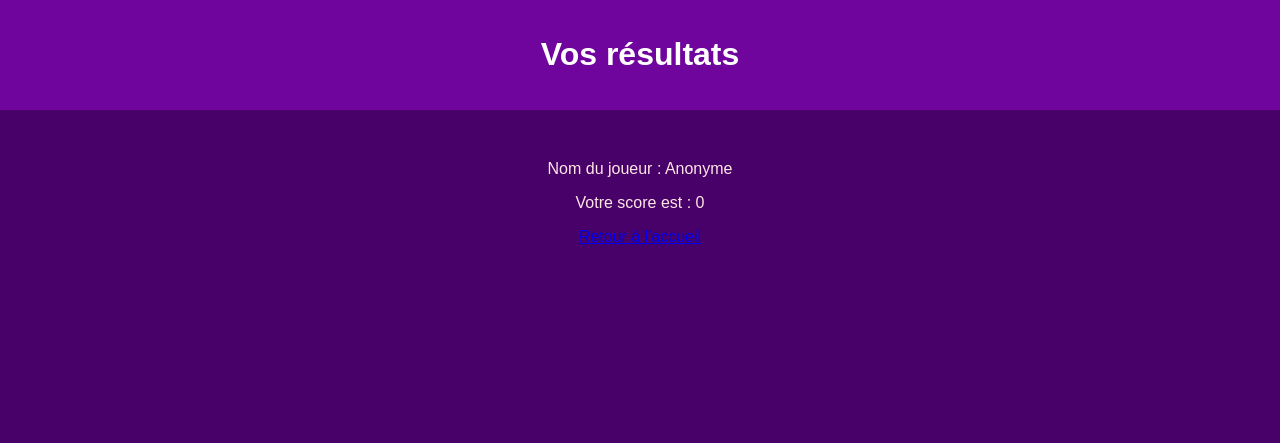
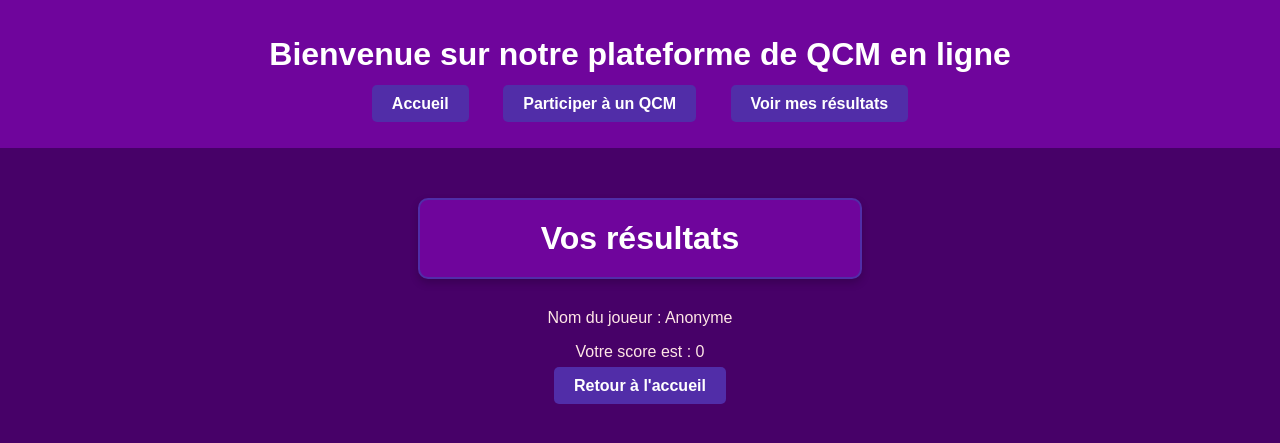
Before and after one commit to EnzoFamiliar-Marais/KAKOOKAHOOT, a PHP site: page /Action/Resultats.php in a window 1280 px wide. Shown: the top 443 px of the page. Run offline with PHP 8.4, Linux system fonts and the light colour scheme.

Commit message:
modif voir résultats

```diff
--- a/Action/Resultats.php
+++ b/Action/Resultats.php
@@ -14,13 +14,12 @@ $name = $_SESSION['name'] ?? 'Anonyme';
     <link rel="stylesheet" href="../css/style.css">
 </head>
 <body>
-    <header>
-        <h1>Vos résultats</h1>
-    </header>
+    <?php include '../Templates/header.php'; ?>
     <div class="content">
+        <h1 class="title">Vos résultats</h1>
         <p>Nom du joueur : <?php echo htmlspecialchars($name); ?></p>
         <p>Votre score est : <?php echo htmlspecialchars($score); ?></p>
-        <a href="../index.php">Retour à l'accueil</a>
+        <a class="back-home" href="../index.php">Retour à l'accueil</a>
     </div>
 </body>
 </html>
--- a/Templates/header.php
+++ b/Templates/header.php
@@ -3,6 +3,6 @@
     <nav>
         <a href="../index.php">Accueil</a>
         <a href="Quiz.php">Participer à un QCM</a>
-        <a href="resultats.php">Voir mes résultats</a>
+        <a href="Resultats.php">Voir mes résultats</a>
     </nav>
 </header>
--- a/css/style.css
+++ b/css/style.css
@@ -164,3 +164,14 @@ label {
 .correct-answer {
     color: #4CAF50; /* Vert pour les réponses correctes */
 }
+
+.back-home {
+    margin: 0 15px;
+    text-decoration: none;
+    color: white;
+    font-weight: bold;
+    background-color: #512DA8; /* Violet plus foncé */
+    padding: 10px 20px;
+    border-radius: 5px;
+    transition: background-color 0.3s ease;
+}
```
